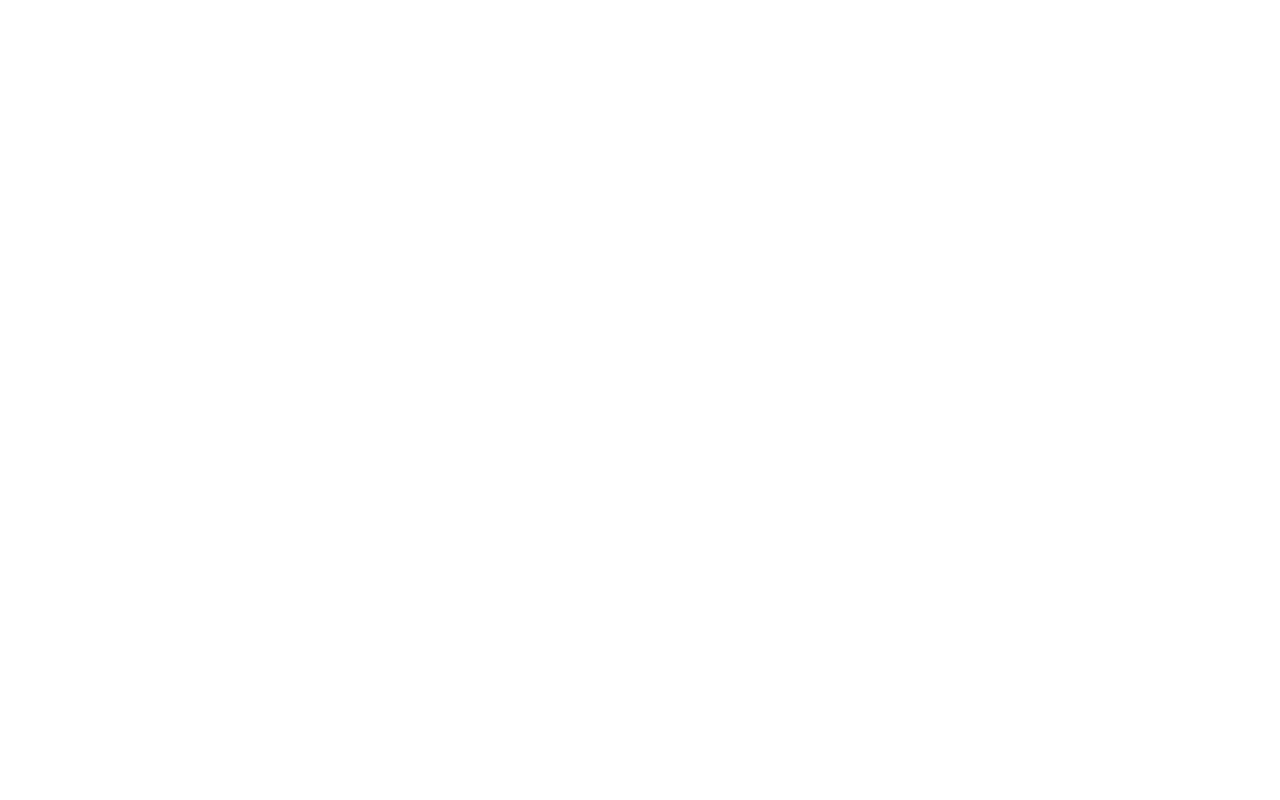
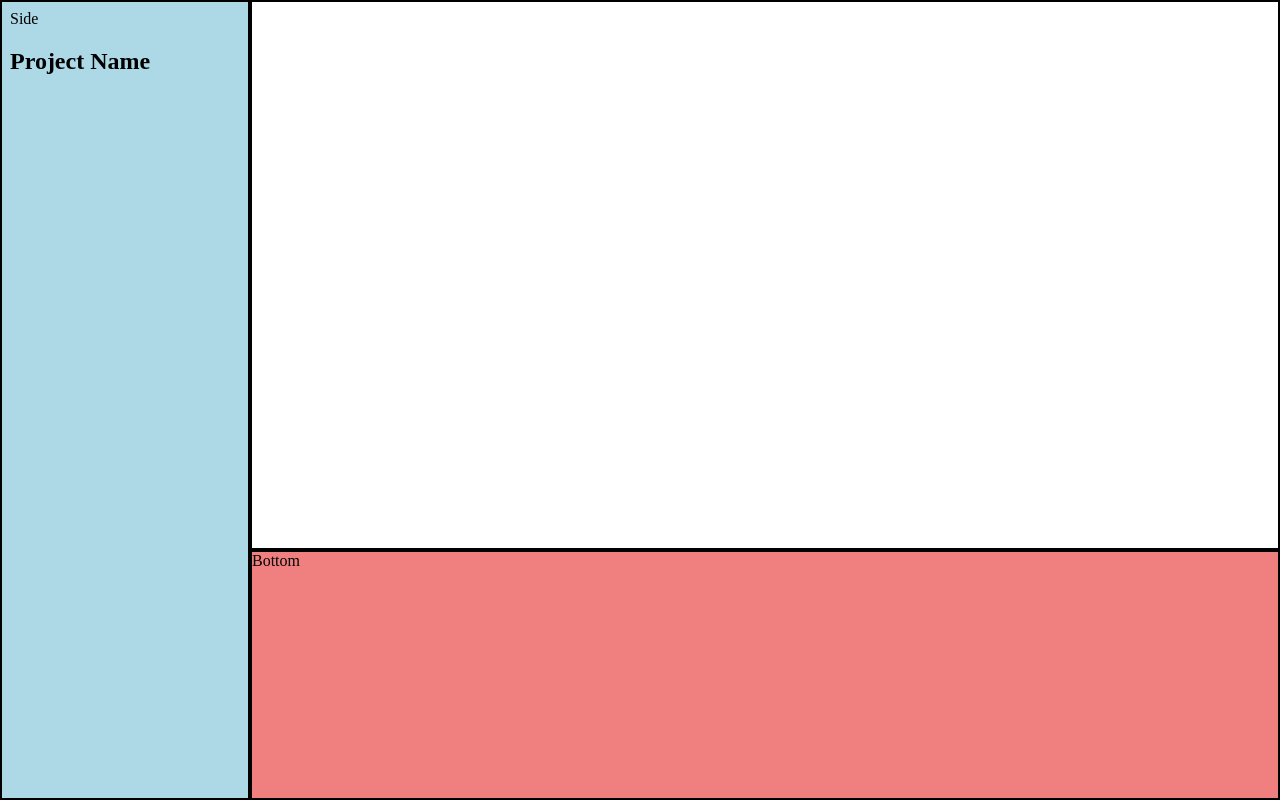
Before and after one commit to IzykGit/DOMinatorJS, a plain HTML site: page index.html in a window 1280 px wide. Drawn offline with Linux system fonts and the light colour scheme.

Commit message:
set up containers

```diff
--- a/index.html
+++ b/index.html
@@ -4,10 +4,28 @@
     <meta charset="UTF-8">
     <meta name="viewport" content="width=device-width, initial-scale=1.0">
     <link rel="stylesheet" href="style.css">
-    <title>- JS Game Engine -</title>
+    <title>- Domintor Game Engine -</title>
 </head>
 <body>
+    <main>
 
+        <!-- Engine side menu -->
+        <section class="side-menu">Side
+            <h1>Project Name</h1>
+        </section>
+
+        <!-- Engine bottom menu -->
+        <section class="bottom-menu">Bottom
+
+        </section>
+
+
+        <!-- Game Container for canvas -->
+        <section class="game-container">
+            <canvas id="game-canvas"></canvas>
+        </section>
+
+    </main>
     <script type="module" src="javascript/main.js"></script>
 </body>
 </html>
--- a/javascript/main.js
+++ b/javascript/main.js
@@ -0,0 +1,30 @@
+
+const canvas = document.getElementById("game-canvas")
+const ctx = canvas.getContext("2d")
+
+
+class Main {
+    constructor() {
+
+        this.canvas = canvas;
+        this.ctx = ctx;
+
+
+        this.paused = true;
+    }
+
+
+    gameLoop(time) {
+
+        if(this.paused) return;
+
+        ctx.clearRect(0, 0, canvas.width, canvas.height)
+
+        requestAnimationFrame(() => this.gameLoop(time))
+    }
+}
+
+
+const game = new Main();
+
+game.gameLoop(0);
--- a/style.css
+++ b/style.css
@@ -1,4 +1,3 @@
-
 
 * {
     box-sizing: border-box;
@@ -6,4 +5,38 @@
 
 body {
     overflow: hidden;
+    margin: 0;
 }
+
+main {
+    display: grid;
+    grid-template-rows: auto 250px;
+    grid-template-columns: 250px auto;
+    height: 100vh;
+}
+
+.side-menu {
+    grid-row: 1 / span 2;
+    grid-column: 1 / 2;
+    background-color: lightblue;
+
+    padding: 0.5rem;
+
+    border: 2px solid black;
+}
+
+.bottom-menu {
+    grid-row: 2 / 3;
+    grid-column: 2 / 3;
+    background-color: lightcoral;
+
+    border: 2px solid black;
+}
+
+
+.game-container {
+    grid-column: 2;
+    grid-row: 1;
+
+    border: 2px solid black;
+}
```
